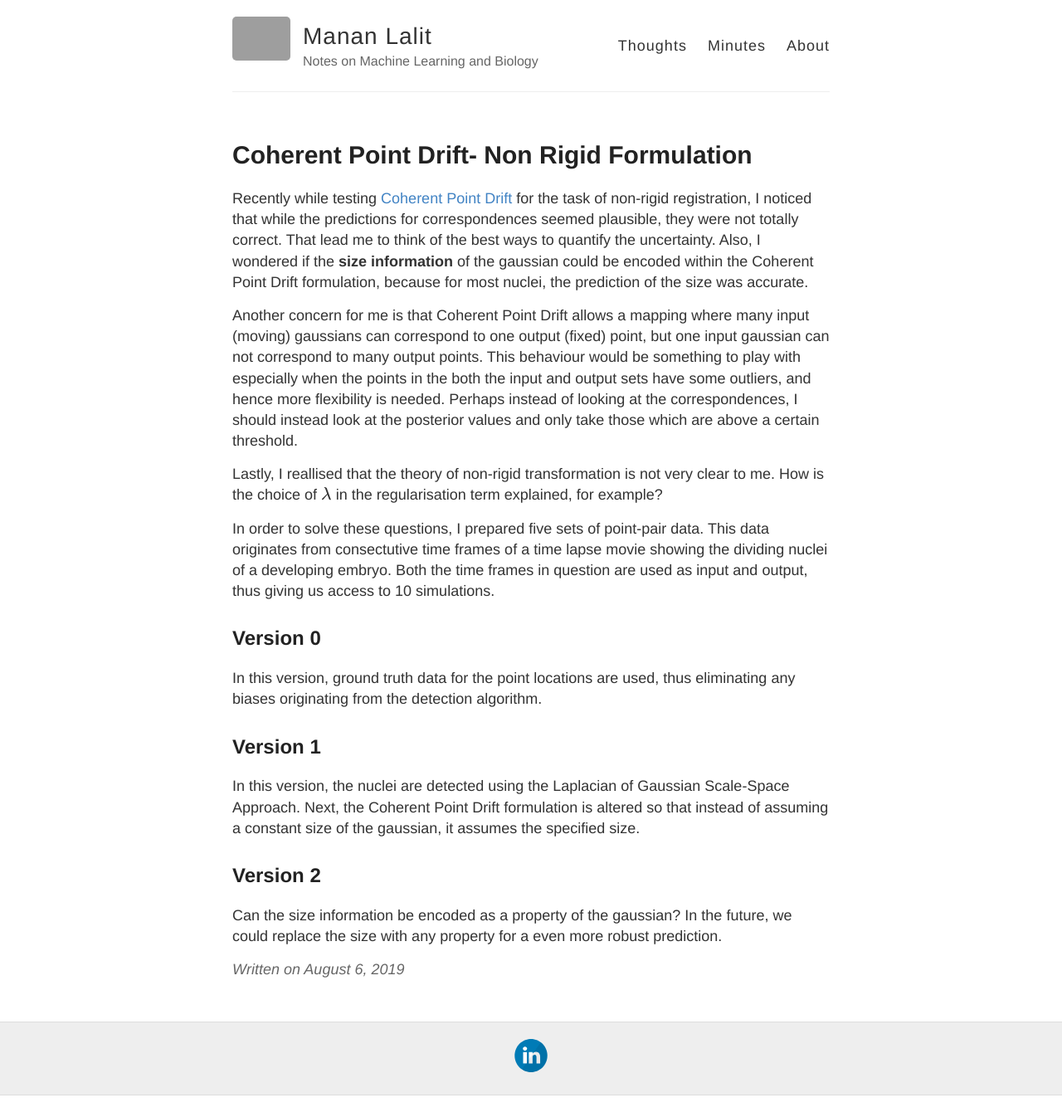
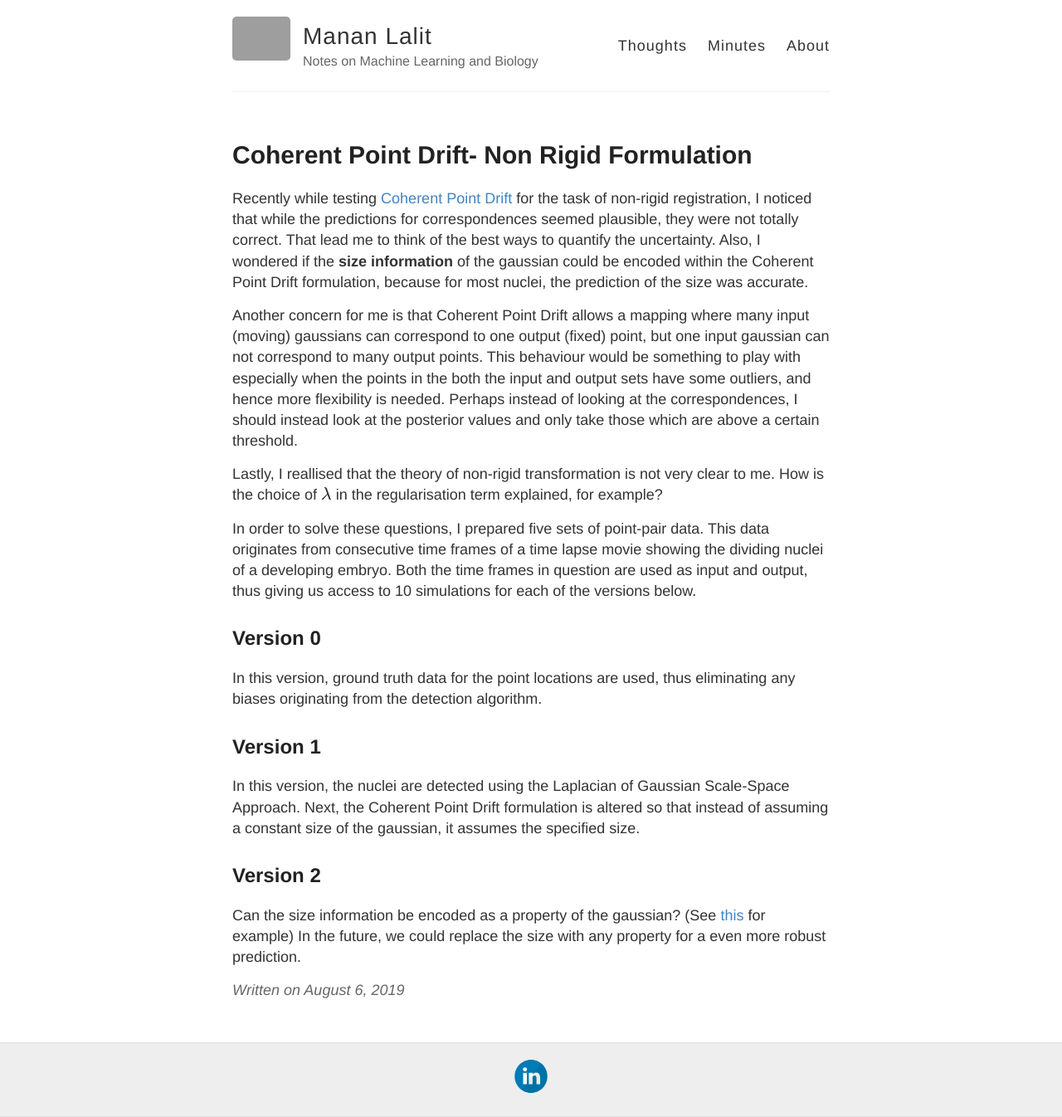
Before and after one commit to malaalam/minuteskeeper, a Jekyll site: the page built from _posts/2019-08-06-06-August-2019.md, in a window 1280 px wide. Shown: the whole page at 83% size. Built offline with Jekyll 4.4.1, drawn with Linux system fonts in a browser that asks for light colours; formulas are drawn with MathJax 3; a script that is not in the unit is left out; comment, search, counter and statistics services are not loaded; before the commit the page ends 1320 px from its top, so only the background shows below that; grey boxes are pictures that could not be loaded.

Commit message:
Added more text. Corrected typos.

```diff
--- a/_posts/2019-08-06-06-August-2019.md
+++ b/_posts/2019-08-06-06-August-2019.md
@@ -13,7 +13,7 @@ Another concern for me is that Coherent Point Drift allows a mapping where many
 
 Lastly, I reallised that the theory of non-rigid transformation is not very clear to me. How is the choice of  $$\lambda$$ in the regularisation term explained, for example?
 
-In order to solve these questions, I prepared five sets of point-pair data. This data originates from consectutive time frames of a time lapse movie showing the dividing nuclei of a developing embryo. Both the time frames in question are used as input and output, thus giving us access to 10 simulations.
+In order to solve these questions, I prepared five sets of point-pair data. This data originates from consecutive time frames of a time lapse movie showing the dividing nuclei of a developing embryo. Both the time frames in question are used as input and output, thus giving us access to 10 simulations for each of the versions below.
 
 ## Version 0
 
@@ -25,4 +25,4 @@ In this version, the nuclei are detected using the Laplacian of Gaussian Scale-S
 
 ## Version 2
 
-Can the size information be encoded as a property of the gaussian? In the future, we could replace the size with any property for a even more robust prediction.
+Can the size information be encoded as a property of the gaussian? (See [this](https://arxiv.org/pdf/1802.01516.pdf) for example) In the future, we could replace the size with any property for a even more robust prediction.
```
